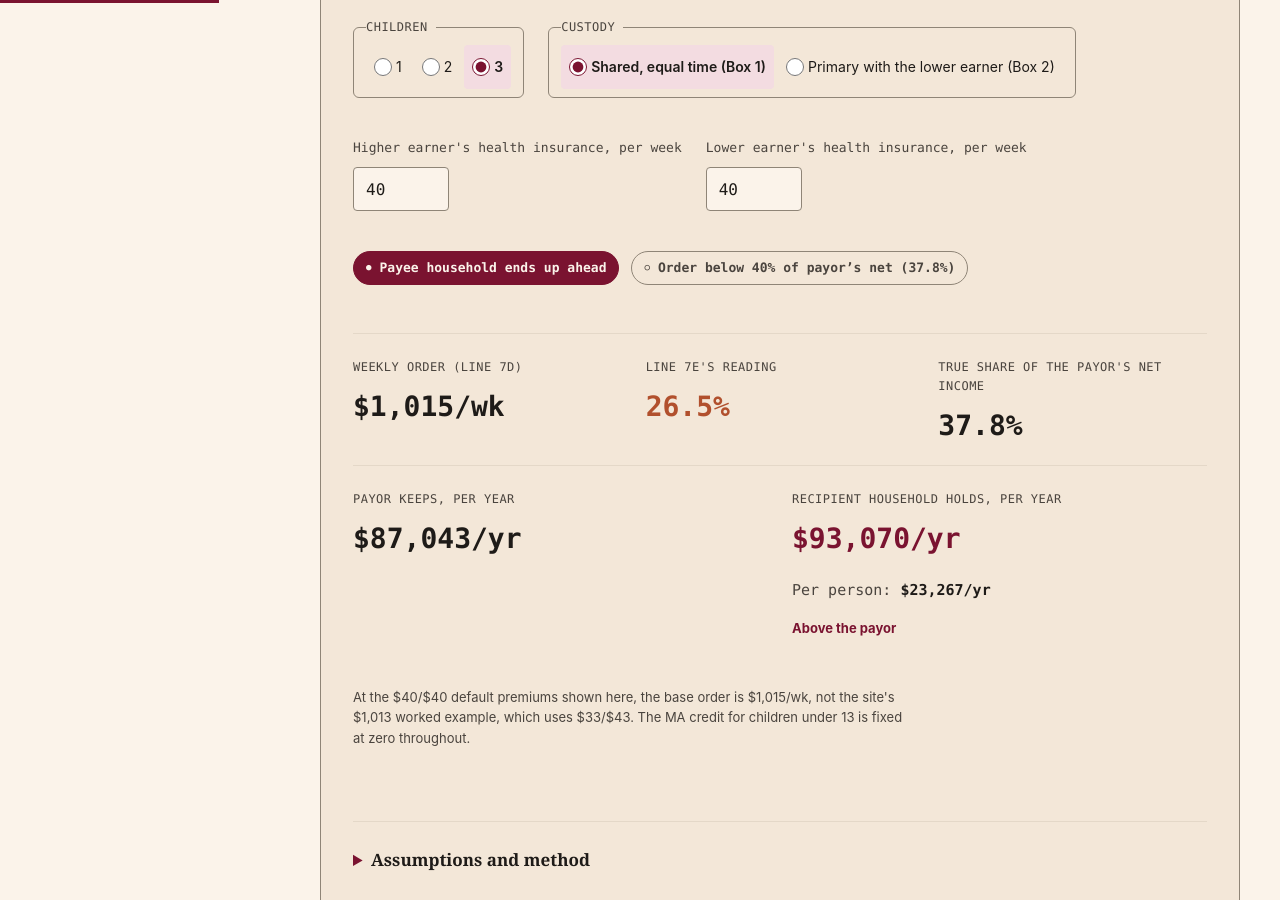
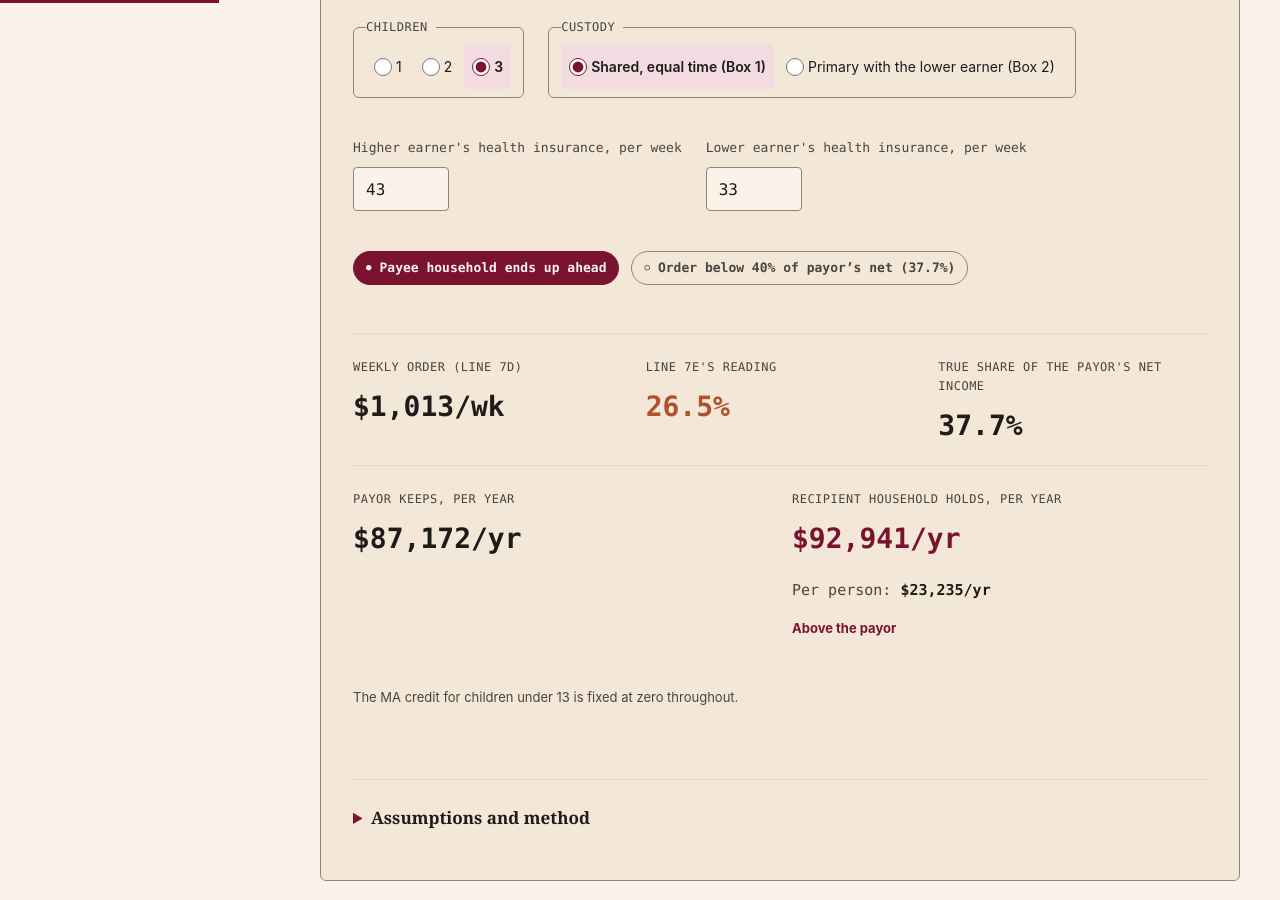
Before and after one commit to campbefs/checktheworksheet, a Jekyll site: the page built from index.html, in a window 1280 px wide and 900 px high, scrolled down 1451 px. Built offline with Jekyll 4.4.1, drawn with Linux system fonts in a browser that asks for light colours.

Commit message:
Calculator defaults to the site's own premiums (33/43), so the default order is $1,013 and the reconciliation sentence is gone
Co-Authored-By: Claude Fable 5.1 <noreply@anthropic.com>

```diff
--- a/index.html
+++ b/index.html
@@ -98,25 +98,25 @@ scripts:
           <div class="tool-number-field">
             <label for="calc-health-higher">Higher earner's health insurance, per week</label>
             <input type="number" id="calc-health-higher" data-calc-input="healthHigh"
-                   min="0" max="500" step="1" value="40">
+                   min="0" max="500" step="1" value="43">
           </div>
           <div class="tool-number-field">
             <label for="calc-health-lower">Lower earner's health insurance, per week</label>
             <input type="number" id="calc-health-lower" data-calc-input="healthLow"
-                   min="0" max="500" step="1" value="40">
+                   min="0" max="500" step="1" value="33">
           </div>
         </div>
 
         <p class="tool-status-strip" data-calc-status>
           <span class="tool-badge tool-badge--lit" data-calc-badge="household">Payee household ends up ahead</span>
-          <span class="tool-badge tool-badge--muted" data-calc-badge="hardship">Order below 40% of payor&rsquo;s net (37.8%)</span>
+          <span class="tool-badge tool-badge--muted" data-calc-badge="hardship">Order below 40% of payor&rsquo;s net (37.7%)</span>
         </p>
 
         <div class="tool-panel" id="calc-panel-base" role="tabpanel" aria-labelledby="calc-tab-base" data-calc-panel="base">
           <div class="tool-readout" aria-live="polite">
             <div>
               <p class="cell-label">Weekly order (Line 7d)</p>
-              <p class="cell-value" data-calc-cell="order_wk">$1,015/wk</p>
+              <p class="cell-value" data-calc-cell="order_wk">$1,013/wk</p>
             </div>
             <div>
               <p class="cell-label">Line 7e's reading</p>
@@ -124,18 +124,18 @@ scripts:
             </div>
             <div>
               <p class="cell-label">True share of the payor's net income</p>
-              <p class="cell-value" data-calc-cell="true_pct_net">37.8%</p>
+              <p class="cell-value" data-calc-cell="true_pct_net">37.7%</p>
             </div>
           </div>
           <div class="tool-readout tool-readout--pair" aria-live="polite">
             <div>
               <p class="cell-label">Payor keeps, per year</p>
-              <p class="cell-value" data-calc-cell="payor_after">$87,043/yr</p>
+              <p class="cell-value" data-calc-cell="payor_after">$87,172/yr</p>
             </div>
             <div>
               <p class="cell-label">Recipient household holds, per year</p>
-              <p class="cell-value is-warning" data-calc-cell="recip_after">$93,070/yr</p>
-              <p class="cell-sub">Per person: <strong data-calc-cell="recip_per_person">$23,267/yr</strong></p>
+              <p class="cell-value is-warning" data-calc-cell="recip_after">$92,941/yr</p>
+              <p class="cell-sub">Per person: <strong data-calc-cell="recip_per_person">$23,235/yr</strong></p>
               <p class="cell-note visible" data-calc-note="recip_after">Above the payor</p>
             </div>
           </div>
@@ -206,9 +206,7 @@ scripts:
           </div>
         </div>
 
-        <p class="tool-assumptions">At the $40/$40 default premiums shown here, the base order is
-        $1,015/wk, not the site's $1,013 worked example, which uses $33/$43. The MA credit for
-        children under 13 is fixed at zero throughout.</p>
+        <p class="tool-assumptions">The MA credit for children under 13 is fixed at zero throughout.</p>
 
         <details class="tool-detail">
           <summary>Assumptions and method</summary>
```
